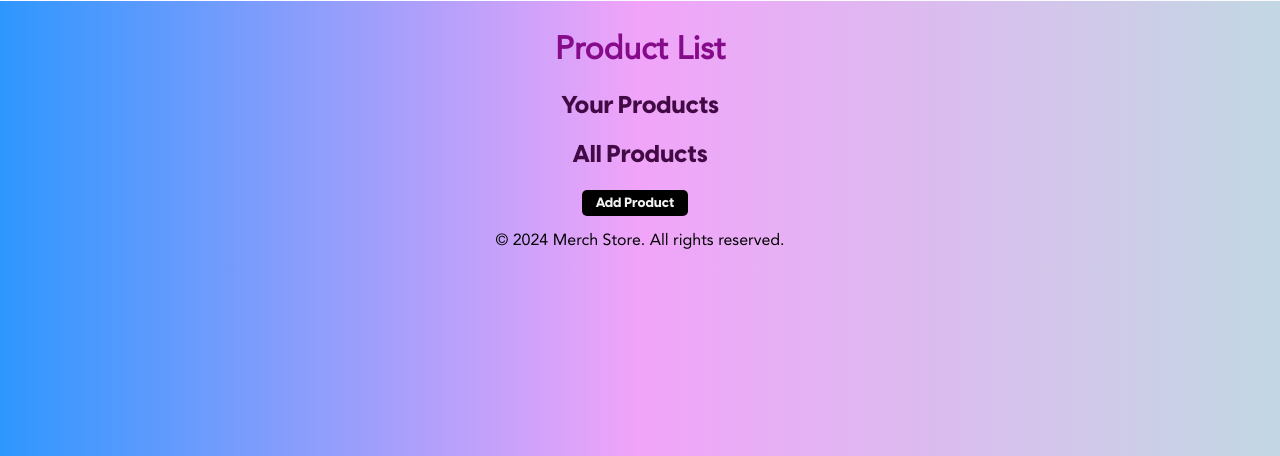
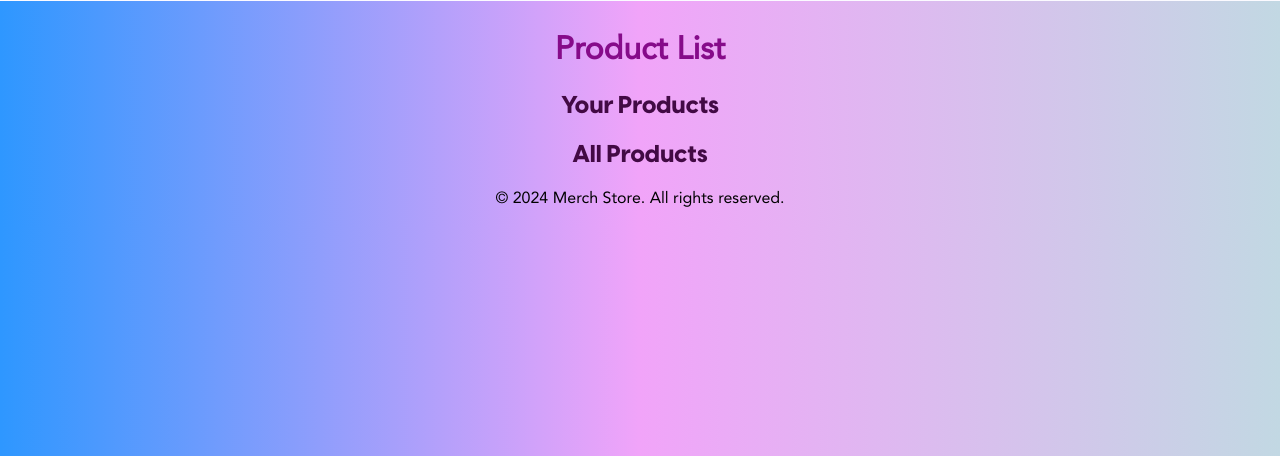
Before and after one commit to dreyan22/hobbysite-G-18, a Django app: page /merchstore/items in a window 1280 px wide. Shown: the part 142-598 px from the top of the page. Run offline with Django 5.2, Linux system fonts and the light colour scheme; the visitor is signed in with stand-in values (Sample User, id 1); data comes from the database, SQL or seed files in the repository; data that the repository does not hold is empty.

Commit message:
Update product_list.html

```diff
--- a/hobbysite/merchstore/templates/merchstore/product_list.html
+++ b/hobbysite/merchstore/templates/merchstore/product_list.html
@@ -20,8 +20,8 @@
     {% endfor %}
     </ul>
 
-    {% if user.is_authenticated %}
-        <form action="{% url 'merchstore:product_add' %}" method="get">
+    {% if user.is_authenticated and product.owner == user.profile %}
+        <form action="{% url 'merchstore:product_add' product.pk%}" method="get">
             <button type="submit">Add Product</button>
         </form>
     {% endif %}
```
